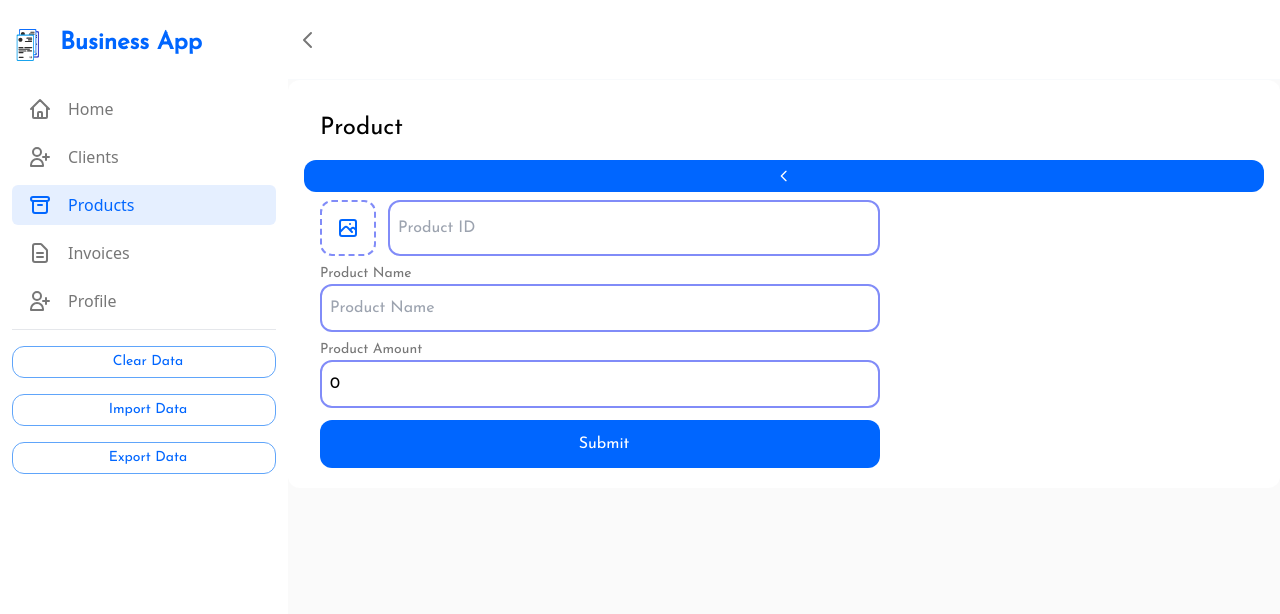
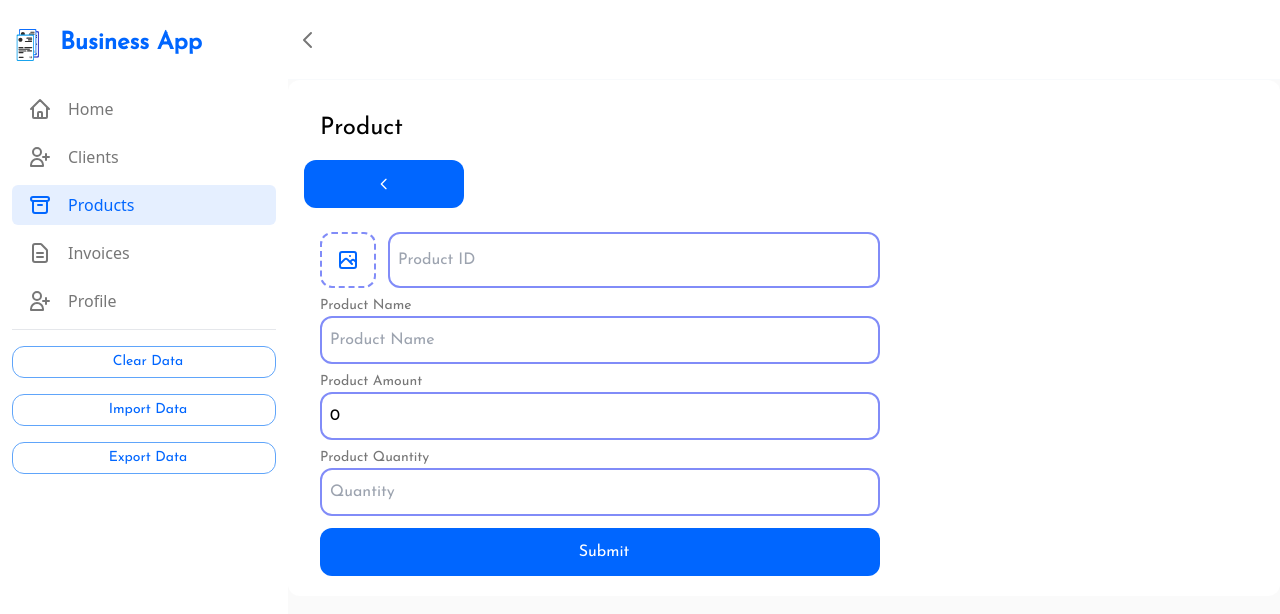
Before and after one commit to Samlogy/invoice-app, a React (Create React App) app: page /products/new in a window 1280 px wide. Shown: the top 614 px of the page. Built offline with nearby package versions, Linux system fonts and the light colour scheme; a web font is replaced by a local one.

Commit message:
edit: product forms * edit product * add product

```diff
--- a/src/components/Product/ProductEditModal.js
+++ b/src/components/Product/ProductEditModal.js
@@ -22,9 +22,12 @@ const emptyForm = {
   productID: "",
   name: "",
   amount: 0,
+  quantity: 0,
+  createdAt: "",
+  editedAt: "",
 };
 
-function ProductEditModal(props) {
+export default function ProductEditModal(props) {
   const dispatch = useDispatch();
   const editedID = useSelector(getEditedIdForm);
   const products = useSelector(getAllProductSelector);
@@ -54,7 +57,12 @@ function ProductEditModal(props) {
       autoClose: 2000,
     });
 
-    dispatch(onConfirmEditProduct(productForm));
+    dispatch(
+      onConfirmEditProduct({
+        ...productForm,
+        editedAt: new Date().toISOString(),
+      })
+    );
     setIsTouched(false);
   }, [dispatch, validForm, productForm]);
 
@@ -77,7 +85,7 @@ function ProductEditModal(props) {
   const imageUploadClasses = useMemo(() => {
     const defaultStyle = "rounded-xl ";
 
-    if (!productForm.image) {
+    if (!productForm?.image) {
       return defaultStyle + " border-dashed border-2 border-indigo-400 ";
     }
 
@@ -146,7 +154,7 @@ function ProductEditModal(props) {
                           <ImageUpload
                             keyName="QuickEditImageUpload"
                             className={imageUploadClasses}
-                            url={productForm.image}
+                            url={productForm?.image}
                             onChangeImage={onChangeImage}
                           />
 
@@ -154,7 +162,7 @@ function ProductEditModal(props) {
                             <div>
                               <input
                                 autoComplete="nope"
-                                value={productForm.productID}
+                                value={productForm?.productID}
                                 placeholder="Product ID"
                                 className={defaultInputLargeStyle}
                                 onChange={(e) =>
@@ -179,7 +187,7 @@ function ProductEditModal(props) {
                                     ? defaultInputInvalidStyle
                                     : defaultInputStyle
                                 }
-                                value={productForm.name}
+                                value={productForm?.name}
                                 onChange={(e) => handlerProductValue(e, "name")}
                               />
                             </div>
@@ -200,9 +208,33 @@ function ProductEditModal(props) {
                                     ? defaultInputInvalidStyle
                                     : defaultInputStyle
                                 }
-                                value={productForm.amount}
+                                value={productForm?.amount}
                                 onChange={(e) =>
                                   handlerProductValue(e, "amount")
+                                }
+                              />
+                            </div>
+                          </div>
+                        </div>
+
+                        <div className="mt-2">
+                          <div className="font-title text-sm text-default-color">
+                            Product Quantity
+                          </div>
+                          <div className="flex">
+                            <div className="flex-1">
+                              <input
+                                autoComplete="nope"
+                                placeholder="quantity"
+                                type="number"
+                                className={
+                                  !validForm.quantity && isTouched
+                                    ? defaultInputInvalidStyle
+                                    : defaultInputStyle
+                                }
+                                value={productForm?.quantity}
+                                onChange={(e) =>
+                                  handlerProductValue(e, "quantity")
                                 }
                               />
                             </div>
@@ -237,5 +269,3 @@ function ProductEditModal(props) {
     </motion.div>
   ) : null;
 }
-
-export default ProductEditModal;
--- a/src/pages/products/AddProduct.jsx
+++ b/src/pages/products/AddProduct.jsx
@@ -27,6 +27,7 @@ const emptyForm = {
   productID: "",
   name: "",
   amount: 0,
+  quantity: 0
 };
 
 function AddProduct() {
@@ -81,14 +82,14 @@ function AddProduct() {
       autoClose: 2000,
     });
 
-    dispatch(addNewProduct({ ...productForm, id: nanoid() }));
+    dispatch(addNewProduct({ ...productForm, id: nanoid(), createdAt: new Date().toISOString(), editedAt: "" }));
     setIsTouched(false);
   }, [productForm, dispatch, validForm]);
 
   const imageUploadClasses = useMemo(() => {
     const defaultStyle = "rounded-xl ";
 
-    if (!productForm.image) {
+    if (!productForm?.image) {
       return defaultStyle + " border-dashed border-2 border-indigo-400 ";
     }
 
@@ -120,7 +121,7 @@ function AddProduct() {
         <PageTitle title={"Product"} />
       </div>
 
-    <Button size="sm" block={1} onClick={onClickBack}>
+    <Button addStyle="flex mr-auto w-[10rem] mb-4" onClick={onClickBack}>
           <svg
             xmlns="http://www.w3.org/2000/svg"
             className="h-4 w-4"
@@ -146,7 +147,7 @@ function AddProduct() {
                 <ImageUpload
                   keyName="QuickEditImageUpload"
                   className={imageUploadClasses}
-                  url={productForm.image}
+                  url={productForm?.image}
                   onChangeImage={onChangeImage}
                 />
               )}
@@ -158,7 +159,7 @@ function AddProduct() {
                   <div>
                     <input
                       autoComplete="nope"
-                      value={productForm.productID}
+                      value={productForm?.productID}
                       placeholder="Product ID"
                       className={defaultInputLargeStyle}
                       onChange={(e) => handlerProductValue(e, "productID")}
@@ -187,7 +188,7 @@ function AddProduct() {
                           : defaultInputStyle
                       }
                       disabled={isInitLoading}
-                      value={productForm.name}
+                      value={productForm?.name}
                       onChange={(e) => handlerProductValue(e, "name")}
                     />
                   )}
@@ -213,8 +214,34 @@ function AddProduct() {
                           : defaultInputStyle
                       }
                       disabled={isInitLoading}
-                      value={productForm.amount}
+                      value={productForm?.amount}
                       onChange={(e) => handlerProductValue(e, "amount")}
+                    />
+                  )}
+                </div>
+              </div>
+            </div>
+            <div className="mt-2">
+              <div className="font-title text-sm text-default-color">
+                Product Quantity
+              </div>
+              <div className="flex">
+                <div className="flex-1">
+                  {isInitLoading ? (
+                    <Skeleton className={defaultSkeletonNormalStyle} />
+                  ) : (
+                    <input
+                      autoComplete="nope"
+                      placeholder="Quantity"
+                      type="tel"
+                      className={
+                        !validForm.quantity && isTouched
+                          ? defaultInputInvalidStyle
+                          : defaultInputStyle
+                      }
+                      disabled={isInitLoading}
+                      value={productForm?.quantity}
+                      onChange={(e) => handlerProductValue(e, "quantity")}
                     />
                   )}
                 </div>
```
Lines whose indentation alone changed are shown as unchanged.
